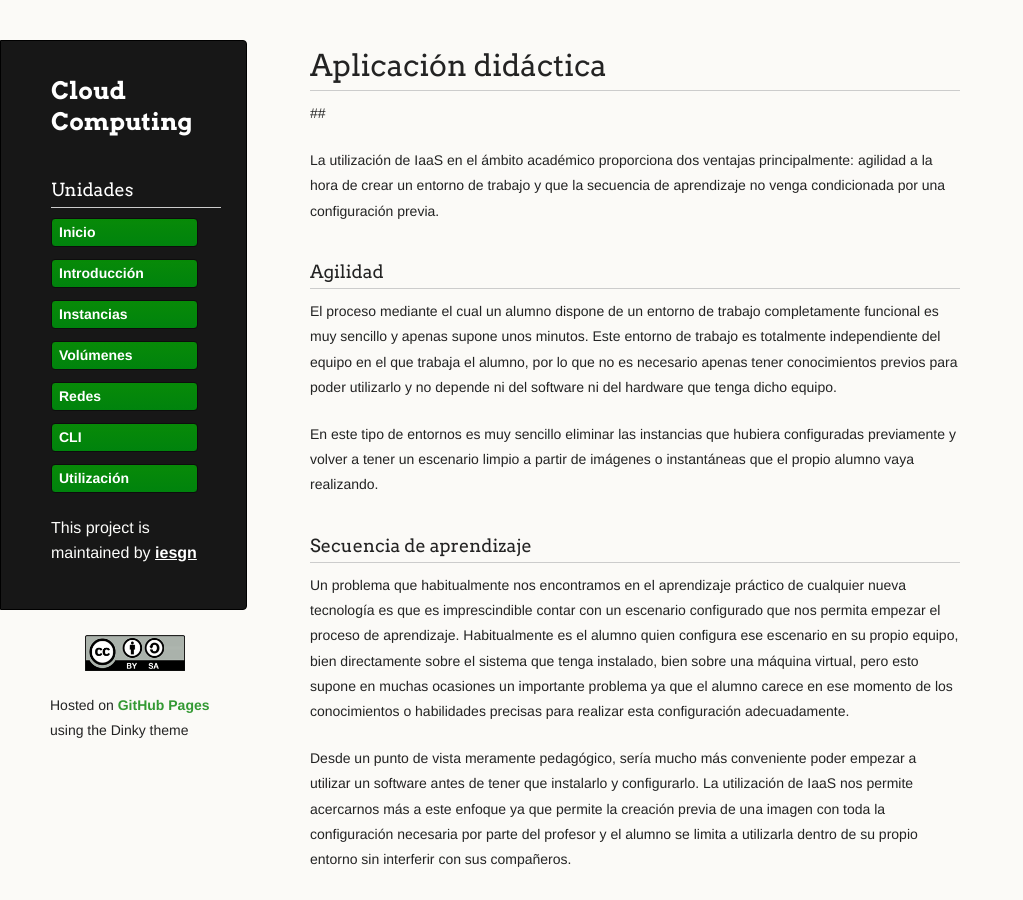
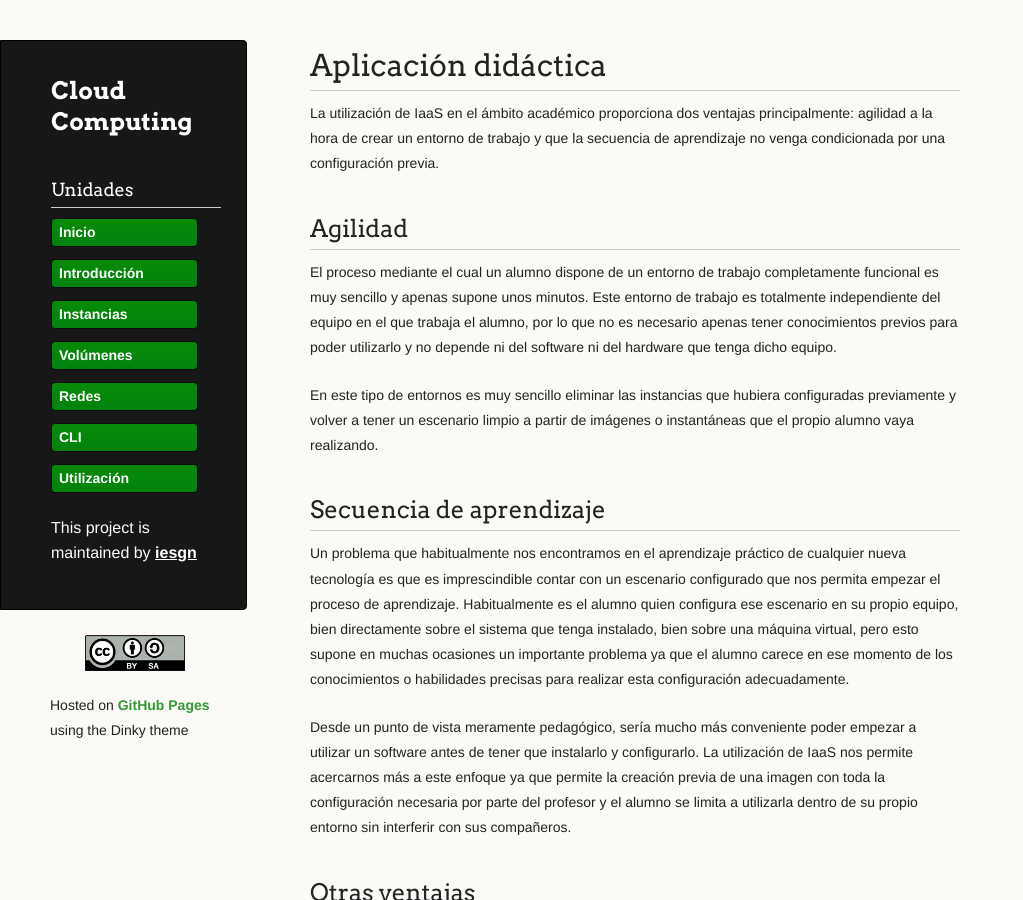
Before and after one commit to iesgn/cloud2, a Jekyll site: the page built from curso/u2/aula2.md, in a window 1280 px wide and 900 px high. Shown: the whole window, without its empty margins (0-1023 px from the left). Built offline with Jekyll 4.4.1, drawn with Linux system fonts in a browser that asks for light colours.

```diff
--- a/curso/u2/aula2.md
+++ b/curso/u2/aula2.md
@@ -5,13 +5,11 @@ menu:
   - Unidades
 ---
 
-##
-
 La utilización de IaaS en el ámbito académico proporciona dos ventajas
 principalmente: agilidad a la hora de crear un entorno de trabajo y que la
 secuencia de aprendizaje no venga condicionada por una configuración previa.
 
-### Agilidad
+## Agilidad
 
 El proceso mediante el cual un alumno dispone de un entorno de trabajo
 completamente funcional es muy sencillo y apenas supone unos minutos. Este
@@ -23,7 +21,7 @@ En este tipo de entornos es muy sencillo eliminar las instancias que hubiera
 configuradas previamente y volver a tener un escenario limpio a partir de
 imágenes o instantáneas que el propio alumno vaya realizando.
 
-### Secuencia de aprendizaje
+## Secuencia de aprendizaje
 
 Un problema que habitualmente nos encontramos en el aprendizaje práctico de
 cualquier nueva tecnología es que es imprescindible contar con un escenario
@@ -41,7 +39,7 @@ creación previa de una imagen con toda la configuración necesaria por parte de
 profesor y el alumno se limita a utilizarla dentro de su propio entorno sin
 interferir con sus compañeros.
 
-### Otras ventajas
+## Otras ventajas
 
 * Se pueden crear fácilmente proyectos compartidos entre varios usuarios que
 faciliten el trabajo en grupo
@@ -52,7 +50,7 @@ seguimiento o la corrección por parte del profesor.
 están disponibles para el alumno en todo momento, con independencia del equipo
 que esté utilizando en cada momento.
 
-### Ejemplos
+## Ejemplos
 
 Veamos algunos ejemplos en los que la agilidad y una secuencia de aprendizaje
 más adecuada se ven beneficiados por la utilización de instancias de máquinas
@@ -108,7 +106,7 @@ dependencias adecuadamente instaladas, tal como estarían en un entorno real y
 que la tarea del alumno se centre exclusivamente en el despliegue de su
 aplicación web, no en la configuración del servidor que hay debajo.
 
-#### Conclusiones
+## Conclusiones
 
 Esto no son más que algunos ejemplos suficientemente diversos para ver las
 enormes posibilidades que se abren. En general, pueden plantearse prácticas más
```
